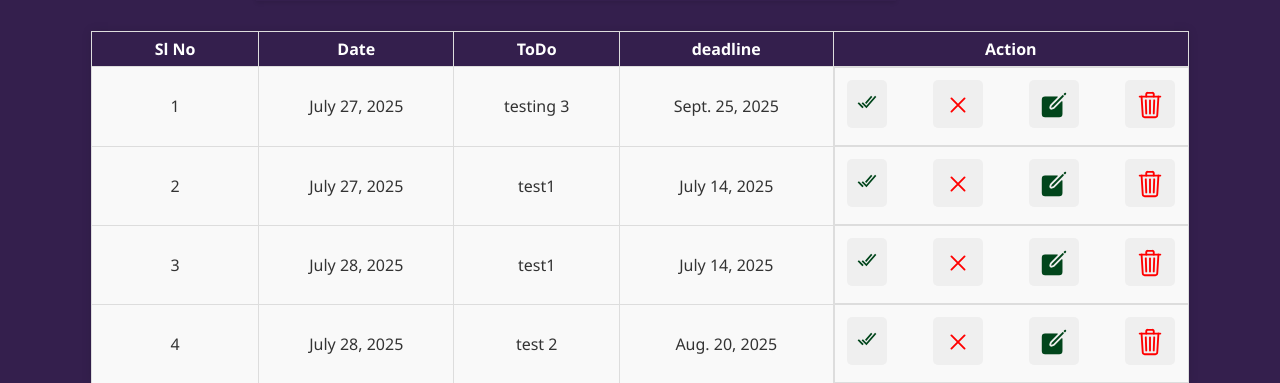
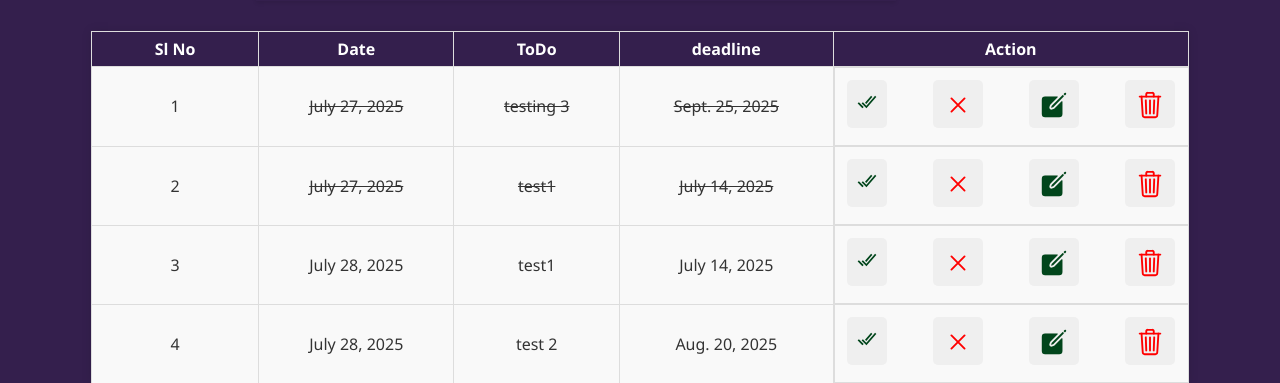
Before and after one commit to sreedhanya-ts/TODO, a Django app: template secondproject/Todo/templates/task.html in a window 1280 px wide. Shown: the part 670-1053 px from the top of the page. Run offline with Django 5.2, Linux system fonts and the light colour scheme; the template is opened without the code that fills it: values that come from a table or form of the project are taken from there, others are empty; a user stored in the database is signed in; data comes from the database, SQL or seed files in the repository; both versions use the stored data as it was after the commit.

Commit message:
cancel task

```diff
--- a/secondproject/Todo/templates/task.html
+++ b/secondproject/Todo/templates/task.html
@@ -58,9 +58,15 @@
           {% for i in content %}
           <tr class="todo-row">
             <td>{{forloop.counter}}</td>
+            {% if i.complete %}
+            <td style="text-decoration-line: line-through;">{{i.date}}</td>
+            <td style="text-decoration-line: line-through;">{{i.title}}</td>
+            <td style="text-decoration-line: line-through;">{{i.deadline}}</td>
+            {% else %}
             <td>{{i.date}}</td>
             <td>{{i.title}}</td>
             <td>{{i.deadline}}</td>
+            {% endif %}
             <td class="action">
               <a href="{% url 'todocomplete' pk=i.pk %}"><button class="checkbox"><ion-icon name="checkmark-done-sharp"></ion-icon></button></a>
               <a href="{% url 'todoclose' pk=i.pk %}"><button class="delete"><ion-icon name="close-outline"></ion-icon></button></a>
```
Also changed, not shown: secondproject/db.sqlite3.
